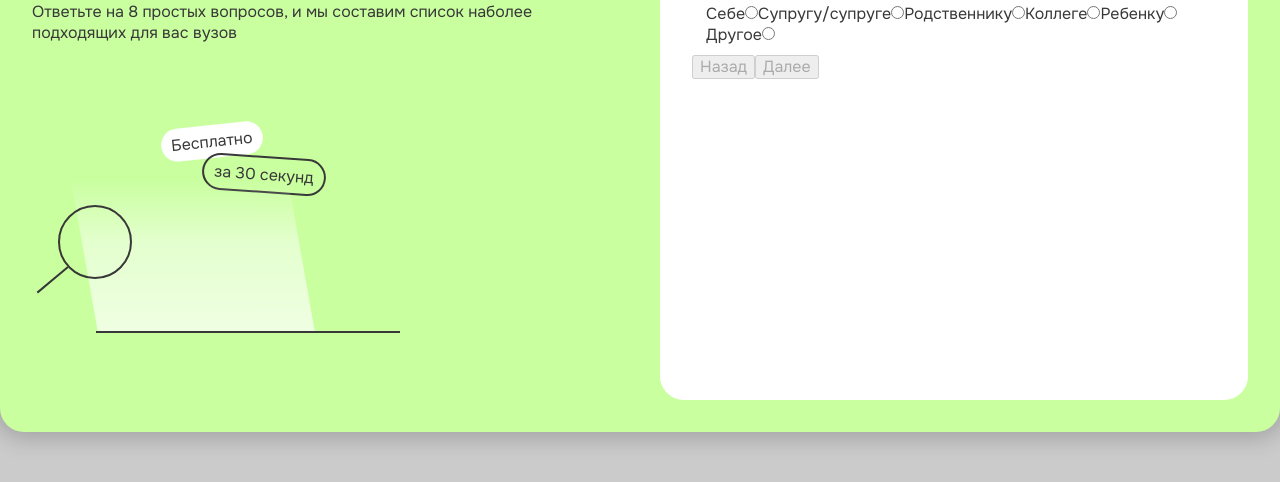
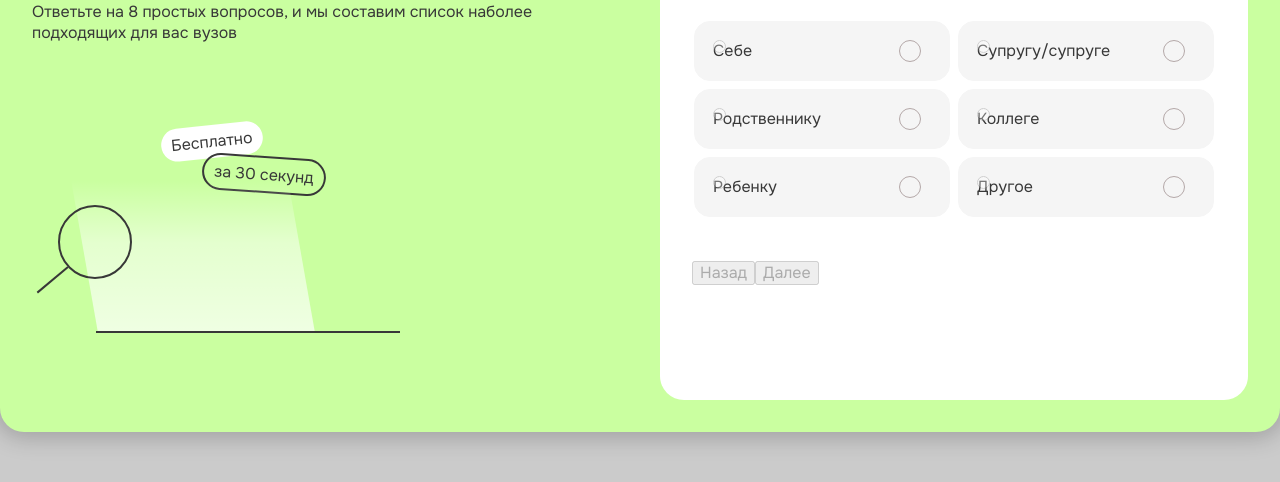
Before and after one commit to inna1305/quiz, a website built with webpack: page src/index.html in a window 1280 px wide. Shown: the part 128-610 px from the top of the page. Built offline with nearby package versions, Linux system fonts and the light colour scheme.

Commit message:
feat: radio-buttons customise

```diff
--- a/src/base/_variables.scss
+++ b/src/base/_variables.scss
@@ -3,7 +3,8 @@ $main-background-color: #cbcbcb;
 $question-frame-color: #CAFFA0;
 $active-button-color: #383838;
 $input-background-color: #F5F5F5;
-$input-border-color: #D8D8D8;
+$input-border-color: #b4a8a8;
+$input-hover-color: #eaeaea;
 $text-color: #383838;
 $placeholder-color: #9B9B9B;
 
--- a/src/components/form/_form.scss
+++ b/src/components/form/_form.scss
@@ -20,5 +20,64 @@
 }
 
 .fieldset {
+  padding: 0;
+  margin: 24px 0 56px;
   border: none;
+  display: flex;
+  gap: 8px;
+  flex-wrap: wrap;
+  max-height: 184px;
+  justify-content: center;
+
+  &__label {
+    background-color: $input-background-color;
+    border-radius: 16px;
+    border: 1px solid $input-background-color;
+    padding: 18px;
+    min-width: 218px;
+    transition: all 0.1s ease;
+    display: flex;
+    justify-content: space-between;
+  }
+
+  &__label:hover {
+    background-color: $input-hover-color;
+    cursor: pointer;
+  }
+
+  &__label:active {
+    border: 1px solid $text-color;
+  }
+
+  &__input {
+    position: absolute;
+    opacity: 0.3;
+    pointer-events: none;
+  }
+
+  &__checkmark {
+    position: relative;
+    display: block;
+    width: 20px;
+    height: 20px;
+    border: 1px solid $input-border-color;
+    border-radius: 50%;
+    margin-right: 10px;
+  }
+
+  &__checkmark::before {
+    content: "";
+    position: absolute;
+    border-radius: 20px;
+    box-sizing: border-box;
+    width: 20px;
+    height: 20px;
+    border: 5px solid $text-color;
+    scale: 0;
+    transition: all 0.1s ease-in;
+  }
 }
+
+.fieldset__input:checked + .fieldset__checkmark::before {
+  scale: 1;
+}
--- a/src/components/getRadioSet.js
+++ b/src/components/getRadioSet.js
@@ -9,6 +9,7 @@ const getRadioSet = (questionObj) => {
         const label = createElement('label', {class: 'fieldset__label', for: elem}, elem);
         const input = createElement('input', {
             class: 'fieldset__input',
+            id: elem,
             type: 'radio',
             value: elem,
             name: 'variant',
@@ -24,8 +25,9 @@ const getRadioSet = (questionObj) => {
             //buttonNext.disabled = false;
             doNextStep(currentQuestion);
         });
-
-        fieldset.append(label, input);
+        const checkmark = createElement('span', { class: 'fieldset__checkmark' });
+        label.append(input, checkmark);
+        fieldset.append(label);
     });
     return fieldset;
 };
```
